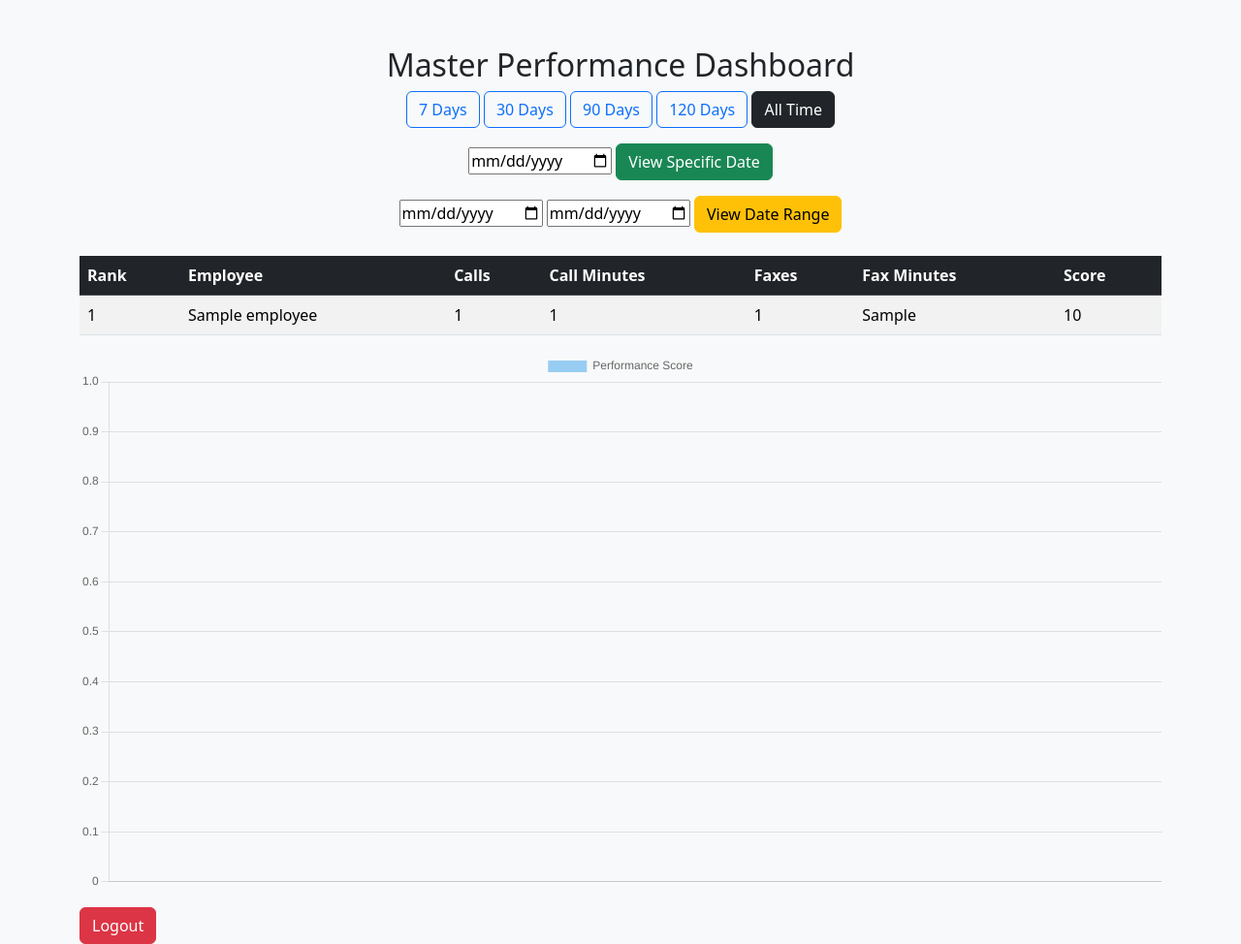
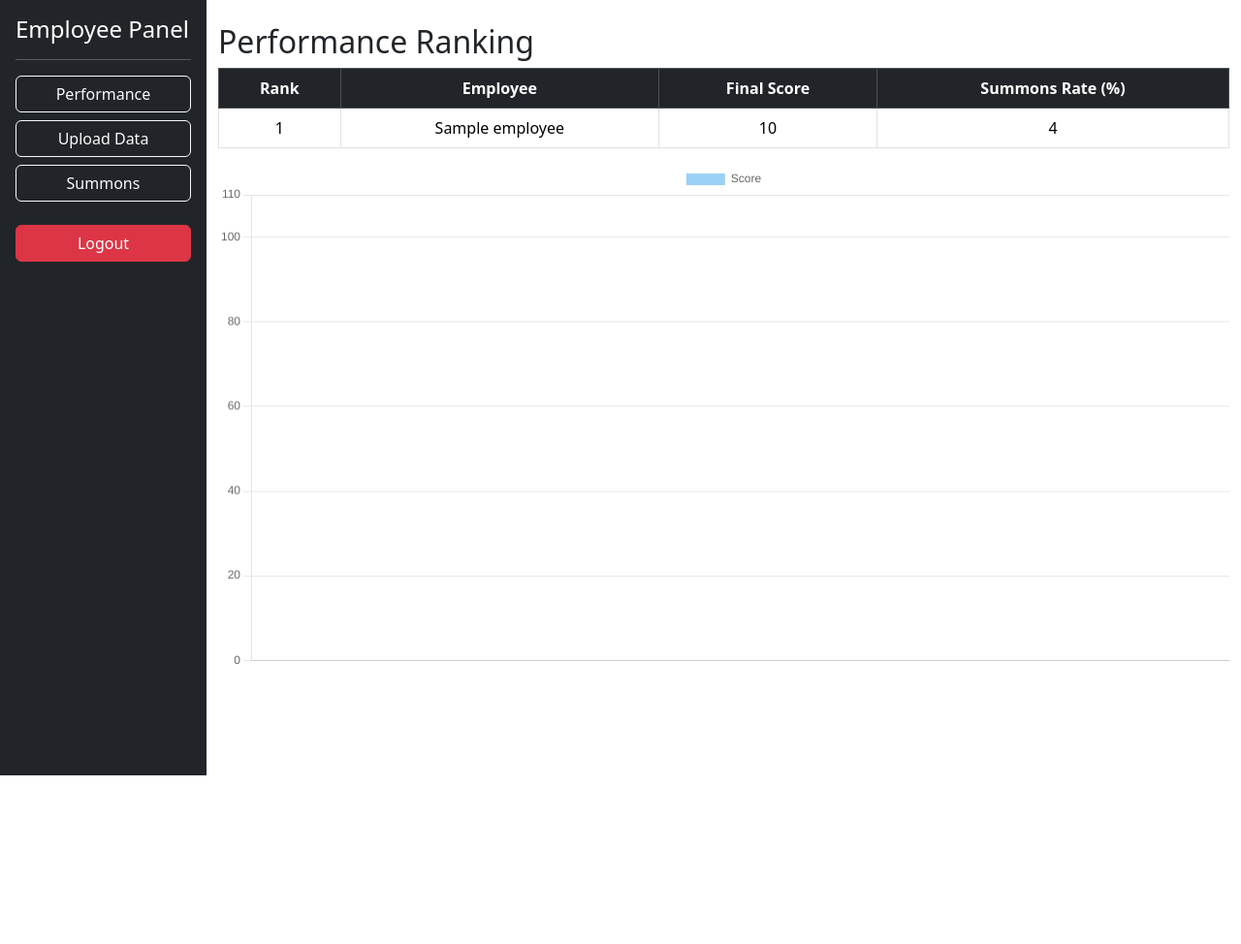
Before and after one commit to samarths545-star/team_tracker, a Flask app: template templates/dashboard.html in a window 1280 px wide. Shown: the whole page at 97% size. After the commit the page ends 800 px from the top, so only its background shows below. Run offline with Flask 3, Linux system fonts and the light colour scheme; the template is opened without the code that fills it: most values are stand-ins (such as "Sample title", 1, 10 or a date in 2020).

Commit message:
Added Summons Tracker with case creation and performance integration

```diff
--- a/app.py
+++ b/app.py
@@ -1,8 +1,10 @@
-from flask import Flask, render_template, request, redirect
+from flask import Flask, render_template, request, redirect, jsonify
 from flask_login import LoginManager, UserMixin, login_user, login_required, logout_user, current_user
 import pandas as pd
 import sqlite3
 import os
+import json
+from datetime import datetime
 
 app = Flask(__name__)
 app.secret_key = "supersecretkey"
@@ -10,65 +12,96 @@
 login_manager = LoginManager()
 login_manager.init_app(app)
 
-# =========================
-# DATABASE (FREE RENDER SAFE)
-# =========================
-
 BASE_DIR = os.path.dirname(os.path.abspath(__file__))
 DB_PATH = os.path.join(BASE_DIR, "database.db")
+
+# ================= DATABASE INIT =================
 
 def init_db():
     conn = sqlite3.connect(DB_PATH)
     c = conn.cursor()
+
+    # Performance history
     c.execute("""
-        CREATE TABLE IF NOT EXISTS employee_kpi (
-            employee TEXT PRIMARY KEY,
+        CREATE TABLE IF NOT EXISTS performance_history (
+            id INTEGER PRIMARY KEY AUTOINCREMENT,
+            employee TEXT,
+            date TEXT,
             No_of_cases INTEGER,
             No_of_facilities_total INTEGER,
             Records_expected INTEGER,
             Records_received INTEGER,
             Records_should_be_received INTEGER,
-            Correspondence_absence_of_death INTEGER,
-            Correspondence_facility_rejection INTEGER,
             Records_if_all_docs_available INTEGER
         )
     """)
+
+    # Cases
+    c.execute("""
+        CREATE TABLE IF NOT EXISTS cases (
+            id INTEGER PRIMARY KEY AUTOINCREMENT,
+            case_name TEXT,
+            facility TEXT
+        )
+    """)
+
+    # Defendants
+    c.execute("""
+        CREATE TABLE IF NOT EXISTS defendants (
+            id INTEGER PRIMARY KEY AUTOINCREMENT,
+            case_id INTEGER,
+            defendant_name TEXT,
+            served INTEGER DEFAULT 0
+        )
+    """)
+
     conn.commit()
     conn.close()
 
 init_db()
 
-# =========================
-# USERS
-# =========================
+# ================= USERS =================
 
 USERS = {
     "BigBossSteve": {"password": "Masterlogin3217", "role": "attorney"},
     "Samarth": {"password": "Samarth1711", "role": "employee"}
 }
 
-# =========================
-# SAFE DIVISION
-# =========================
+class User(UserMixin):
+    def __init__(self, id, role):
+        self.id = id
+        self.role = role
+
+@login_manager.user_loader
+def load_user(user_id):
+    if user_id in USERS:
+        return User(user_id, USERS[user_id]["role"])
+    return None
+
+# ================= HELPERS =================
 
 def safe_divide(n, d):
     try:
-        return n / d if d not in [0, None] else 0
+        return float(n) / float(d) if d and float(d) != 0 else 0.0
     except:
-        return 0
-
-# =========================
-# NORMALIZATION
-# =========================
+        return 0.0
 
 def normalize(value, min_v, max_v):
     if max_v == min_v:
         return 1
     return (value - min_v) / (max_v - min_v)
 
-# =========================
-# PERFORMANCE ENGINE
-# =========================
+def get_summons_rate():
+    conn = sqlite3.connect(DB_PATH)
+    c = conn.cursor()
+    c.execute("SELECT COUNT(*) FROM defendants")
+    total = c.fetchone()[0]
+    c.execute("SELECT COUNT(*) FROM defendants WHERE served=1")
+    served = c.fetchone()[0]
+    conn.close()
+    return safe_divide(served, total)
+
+# ================= PERFORMANCE =================
 
 def calculate_employee_performance(emp, all_emps):
 
@@ -91,7 +124,7 @@
     norm_case = normalize(case_eff, min(case_list), max(case_list))
     norm_facility = normalize(facility_yield, min(facility_list), max(facility_list))
 
-    final_score = (
+    base_score = (
         fulfillment * 0.30 +
         efficiency * 0.25 +
         documentation * 0.20 +
@@ -99,47 +132,26 @@
         norm_facility * 0.10
     ) * 100
 
+    summons_bonus = get_summons_rate() * 10  # 10% impact
+
+    final_score = base_score + summons_bonus
+
     return {
-        "Record_Fulfillment_Rate": round(fulfillment, 4),
-        "Efficiency_Rate": round(efficiency, 4),
-        "Documentation_Completion_Rate": round(documentation, 4),
-        "Case_Handling_Efficiency": round(case_eff, 4),
-        "Facility_Yield_Rate": round(facility_yield, 4),
-        "Final_Score": round(final_score, 2)
+        "Employee": emp["employee"],
+        "Final_Score": round(final_score,2),
+        "Summons_Rate": round(get_summons_rate()*100,1)
     }
 
 def rank_employees(employee_list):
-
     results = []
-
     for emp in employee_list:
-        perf = calculate_employee_performance(emp, employee_list)
-        results.append({
-            "Employee": emp["employee"],
-            **perf
-        })
-
+        results.append(calculate_employee_performance(emp, employee_list))
     results.sort(key=lambda x: x["Final_Score"], reverse=True)
-
     for i, r in enumerate(results):
         r["Rank"] = i + 1
-
     return results
 
-# =========================
-# LOGIN
-# =========================
-
-class User(UserMixin):
-    def __init__(self, id, role):
-        self.id = id
-        self.role = role
-
-@login_manager.user_loader
-def load_user(user_id):
-    if user_id in USERS:
-        return User(user_id, USERS[user_id]["role"])
-    return None
+# ================= LOGIN =================
 
 @app.route("/", methods=["GET","POST"])
 def login():
@@ -148,7 +160,7 @@
         p = request.form["password"]
         if u in USERS and USERS[u]["password"] == p:
             login_user(User(u, USERS[u]["role"]))
-            return redirect("/dashboard" if USERS[u]["role"]=="attorney" else "/upload")
+            return redirect("/dashboard")
     return render_template("login.html")
 
 @app.route("/logout")
@@ -157,73 +169,100 @@
     logout_user()
     return redirect("/")
 
-# =========================
-# EMPLOYEE UPLOAD
-# =========================
-
-@app.route("/upload", methods=["GET","POST"])
-@login_required
-def upload():
-
-    if current_user.role != "employee":
-        return redirect("/dashboard")
-
-    if request.method == "POST":
-
-        file = request.files["file"]
-        df = pd.read_excel(file)
-
-        conn = sqlite3.connect(DB_PATH)
-        c = conn.cursor()
-
-        for _, row in df.iterrows():
-            try:
-                c.execute("""
-                    INSERT OR REPLACE INTO employee_kpi
-                    VALUES (?, ?, ?, ?, ?, ?, ?, ?, ?)
-                """, (
-                    row["Employee"],
-                    row.get("No_of_cases",0),
-                    row.get("No_of_facilities_total",0),
-                    row.get("Records_expected",0),
-                    row.get("Records_received",0),
-                    row.get("Records_should_be_received",0),
-                    row.get("Correspondence_absence_of_death",0),
-                    row.get("Correspondence_facility_rejection",0),
-                    row.get("Records_if_all_docs_available",0)
-                ))
-            except Exception as e:
-                print("Row Error:", e)
-
-        conn.commit()
-        conn.close()
-
-    return render_template("upload.html")
-
-# =========================
-# DASHBOARD
-# =========================
+# ================= DASHBOARD =================
 
 @app.route("/dashboard")
 @login_required
 def dashboard():
 
-    if current_user.role != "attorney":
-        return redirect("/upload")
-
     conn = sqlite3.connect(DB_PATH)
-    df = pd.read_sql_query("SELECT * FROM employee_kpi", conn)
+    df = pd.read_sql_query("SELECT * FROM performance_history", conn)
     conn.close()
 
     if df.empty:
         return render_template("dashboard.html", tables=[])
 
-    employee_list = df.to_dict(orient="records")
+    grouped = df.groupby("employee").sum(numeric_only=True).reset_index()
+    ranked = rank_employees(grouped.to_dict(orient="records"))
 
-    ranked = rank_employees(employee_list)
+    return render_template("dashboard.html",
+                           tables=ranked,
+                           chart_data=json.dumps(ranked))
 
-    return render_template("dashboard.html", tables=ranked)
+# ================= CREATE CASE =================
 
-# =========================
-# RUN
-# =========================
+@app.route("/create_case", methods=["POST"])
+@login_required
+def create_case():
+
+    case_name = request.form["case_name"]
+    facility = request.form["facility"]
+
+    suffix = "(TT)" if facility=="Temple Terrace" else "(FM)"
+    full_case_name = f"{case_name}{suffix}"
+
+    conn = sqlite3.connect(DB_PATH)
+    c = conn.cursor()
+
+    c.execute("INSERT INTO cases (case_name, facility) VALUES (?,?)",
+              (full_case_name, facility))
+    case_id = c.lastrowid
+
+    if facility == "Fort Myers":
+        defendants = """AMERICAN CONTRACT SYSTEMS, INC., a Foreign Corporation;
+O&M HALYARD, INC., a Foreign Corporation;
+ACCENDRA HEALTH, INC. F/K/A OWENS & MINOR, INC., a Foreign Corporation;
+CROCI REAL ESTATE, LLC, a Florida Limited Liability Company;
+LEESAR, INC., a Florida Corporation;
+PHILIP FLEISCHHACKER;
+ROBERT COOK;
+PENNY WALLS;"""
+    else:
+        defendants = """AMERICAN CONTRACT SYSTEMS, INC., a Foreign Corporation;
+O&M HALYARD, INC., a Foreign Corporation;
+ACCENDRA HEALTH, INC. F/K/A OWENS & MINOR, INC., a Foreign Corporation;
+BAYCARE HEALTH SYSTEM, INC., a Florida Non-Profit Corporation;
+BAYCARE INTEGRATED SERVICE CENTER, LLC, a Florida Limited Liability Company;
+PHILIP FLEISCHHACKER;
+SREAN LY;"""
+
+    for d in defendants.split(";"):
+        name = d.strip()
+        if name:
+            c.execute("INSERT INTO defendants (case_id, defendant_name) VALUES (?,?)",
+                      (case_id, name))
+
+    conn.commit()
+    conn.close()
+
+    return redirect("/summons")
+
+# ================= SUMMONS =================
+
+@app.route("/summons")
+@login_required
+def summons():
+
+    conn = sqlite3.connect(DB_PATH)
+    cases = pd.read_sql_query("SELECT * FROM cases", conn)
+    defendants = pd.read_sql_query("SELECT * FROM defendants", conn)
+    conn.close()
+
+    return render_template("summons.html",
+                           cases=cases.to_dict(orient="records"),
+                           defendants=defendants.to_dict(orient="records"))
+
+@app.route("/toggle_served/<int:def_id>")
+@login_required
+def toggle_served(def_id):
+
+    conn = sqlite3.connect(DB_PATH)
+    c = conn.cursor()
+    c.execute("UPDATE defendants SET served = CASE WHEN served=1 THEN 0 ELSE 1 END WHERE id=?",(def_id,))
+    conn.commit()
+    conn.close()
+
+    return redirect("/summons")
+
+if __name__ == "__main__":
+    app.run(debug=True)
--- a/templates/dashboard.html
+++ b/templates/dashboard.html
@@ -5,83 +5,62 @@
 <link href="https://cdn.jsdelivr.net/npm/bootstrap@5.3.2/dist/css/bootstrap.min.css" rel="stylesheet">
 <script src="https://cdn.jsdelivr.net/npm/chart.js"></script>
 </head>
-<body class="bg-light">
 
-<div class="container mt-5">
-<h2 class="text-center">Master Performance Dashboard</h2>
+<body>
 
-<!-- PERIOD FILTER -->
-<div class="text-center mb-3">
-<a href="/dashboard?period=7" class="btn btn-outline-primary">7 Days</a>
-<a href="/dashboard?period=30" class="btn btn-outline-primary">30 Days</a>
-<a href="/dashboard?period=90" class="btn btn-outline-primary">90 Days</a>
-<a href="/dashboard?period=120" class="btn btn-outline-primary">120 Days</a>
-<a href="/dashboard" class="btn btn-dark">All Time</a>
+<div class="d-flex">
+
+<!-- SIDEBAR -->
+<div class="bg-dark text-white p-3" style="width:250px; min-height:100vh;">
+<h4>Employee Panel</h4>
+<hr>
+<a href="/dashboard" class="btn btn-outline-light w-100 mb-2">Performance</a>
+<a href="/upload" class="btn btn-outline-light w-100 mb-2">Upload Data</a>
+<a href="/summons" class="btn btn-outline-light w-100 mb-2">Summons</a>
+<a href="/logout" class="btn btn-danger w-100 mt-3">Logout</a>
 </div>
 
-<!-- SPECIFIC DATE -->
-<div class="text-center mb-3">
-<form method="GET" action="/dashboard">
-<input type="date" name="date" required>
-<button class="btn btn-success">View Specific Date</button>
-</form>
-</div>
+<!-- MAIN -->
+<div class="container mt-4">
 
-<!-- DATE RANGE -->
-<div class="text-center mb-4">
-<form method="GET" action="/dashboard">
-<input type="date" name="start_date" required>
-<input type="date" name="end_date" required>
-<button class="btn btn-warning">View Date Range</button>
-</form>
-</div>
+<h2>Performance Ranking</h2>
 
-<table class="table table-striped">
-<thead class="table-dark">
-<tr>
+<table class="table table-bordered text-center">
+<tr class="table-dark">
 <th>Rank</th>
 <th>Employee</th>
-<th>Calls</th>
-<th>Call Minutes</th>
-<th>Faxes</th>
-<th>Fax Minutes</th>
-<th>Score</th>
+<th>Final Score</th>
+<th>Summons Rate (%)</th>
 </tr>
-</thead>
-<tbody>
+
 {% for row in tables %}
 <tr>
-<td>{{ loop.index }}</td>
-<td>{{ row.employee }}</td>
-<td>{{ row.total_calls }}</td>
-<td>{{ row.total_minutes | round(2) }}</td>
-<td>{{ row.total_faxes }}</td>
-<td>{{ row.fax_minutes }}</td>
-<td>{{ row.score }}</td>
+<td>{{ row.Rank }}</td>
+<td>{{ row.Employee }}</td>
+<td>{{ row.Final_Score }}</td>
+<td>{{ row.Summons_Rate }}</td>
 </tr>
 {% endfor %}
-</tbody>
 </table>
 
 <canvas id="chart"></canvas>
 
 <script>
-const labels = {{ labels | safe }};
-const scores = {{ scores | safe }};
+const data = {{ chart_data|safe }};
+const labels = data.map(e => e.Employee);
+const scores = data.map(e => e.Final_Score);
 
 new Chart(document.getElementById('chart'), {
-    type: 'bar',
-    data: {
-        labels: labels,
-        datasets: [{
-            label: 'Performance Score',
-            data: scores
-        }]
-    }
+type: 'bar',
+data: {
+labels: labels,
+datasets: [{ label: 'Score', data: scores }]
+},
+options: { scales: { y: { beginAtZero: true, max: 110 } } }
 });
 </script>
 
-<a href="/logout" class="btn btn-danger mt-3">Logout</a>
+</div>
 </div>
 
 </body>
```
Also changed, not shown: templates/summons.html (added, +51 -0 lines).
